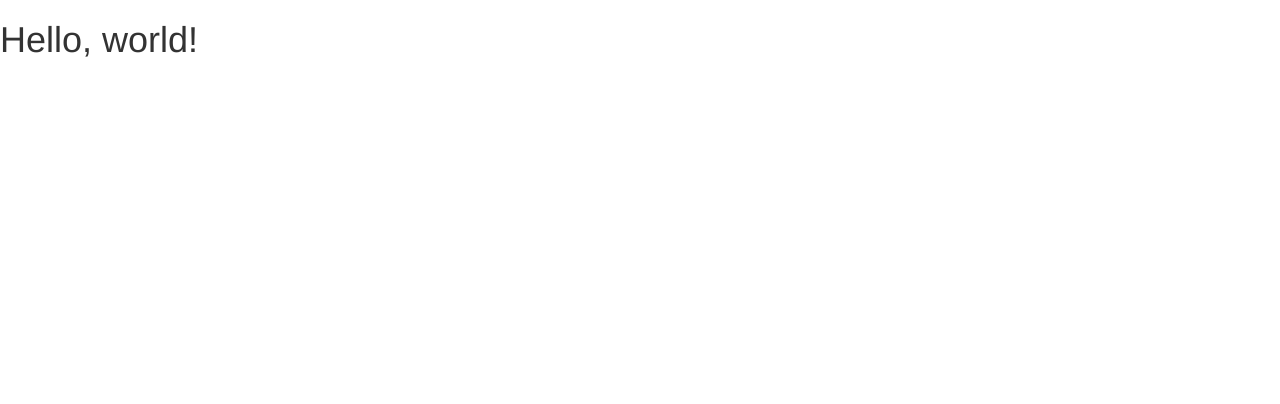
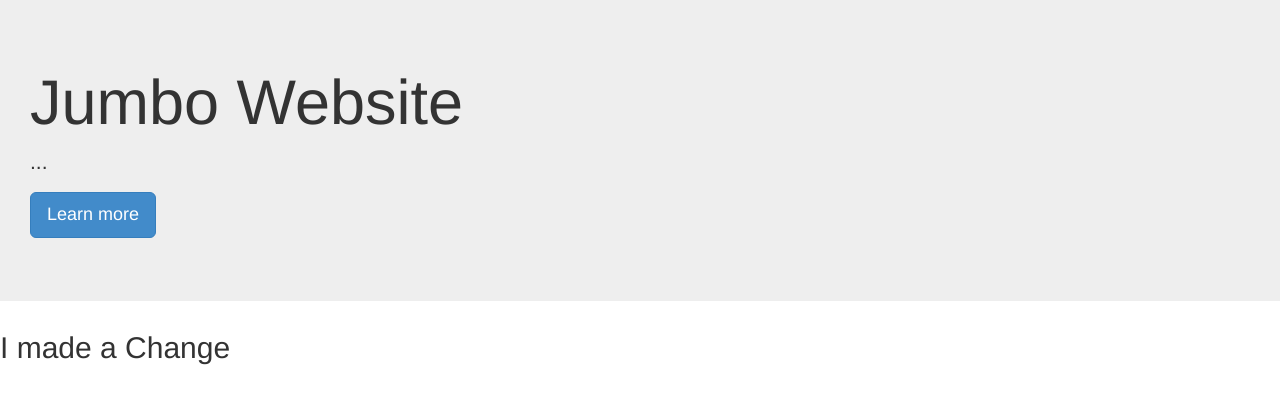
Before and after one commit to sarah-j-smith/my_website, a plain HTML site: page index.html in a window 1280 px wide. Drawn offline with nearby package versions, Linux system fonts and the light colour scheme.

Commit message:
Use jumbotron for header
Also exercises change making workflow

```diff
--- a/index.html
+++ b/index.html
@@ -17,7 +17,14 @@
     <![endif]-->
   </head>
   <body>
-    <h1>Hello, world!</h1>
+
+  <div class="jumbotron">
+  <h1>Jumbo Website</h1>
+  <p>...</p>
+  <p><a class="btn btn-primary btn-lg" role="button">Learn more</a></p>
+</div>
+
+    <h2>I made a Change</h2>
 
     <!-- jQuery (necessary for Bootstrap's JavaScript plugins) -->
     <script src="https://ajax.googleapis.com/ajax/libs/jquery/1.11.0/jquery.min.js"></script>
```
